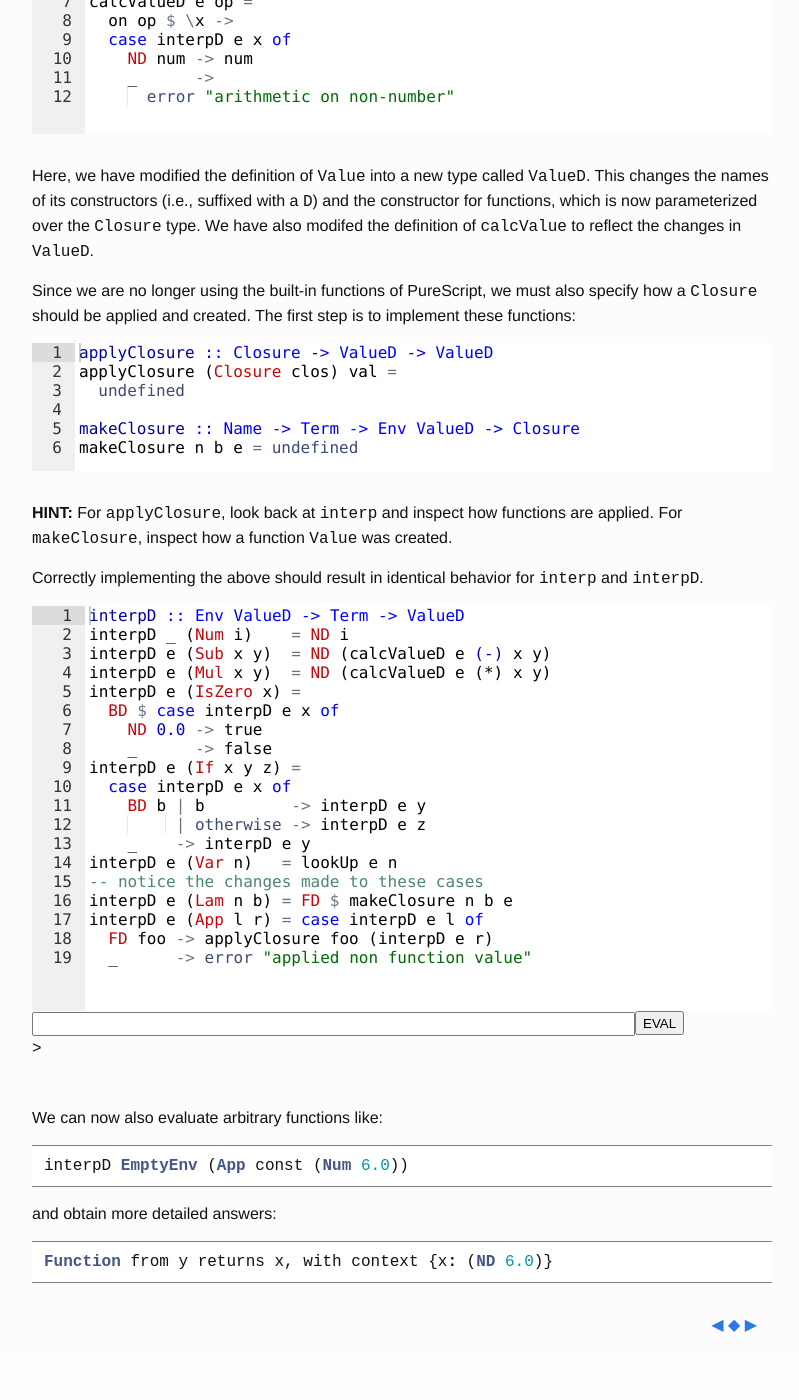
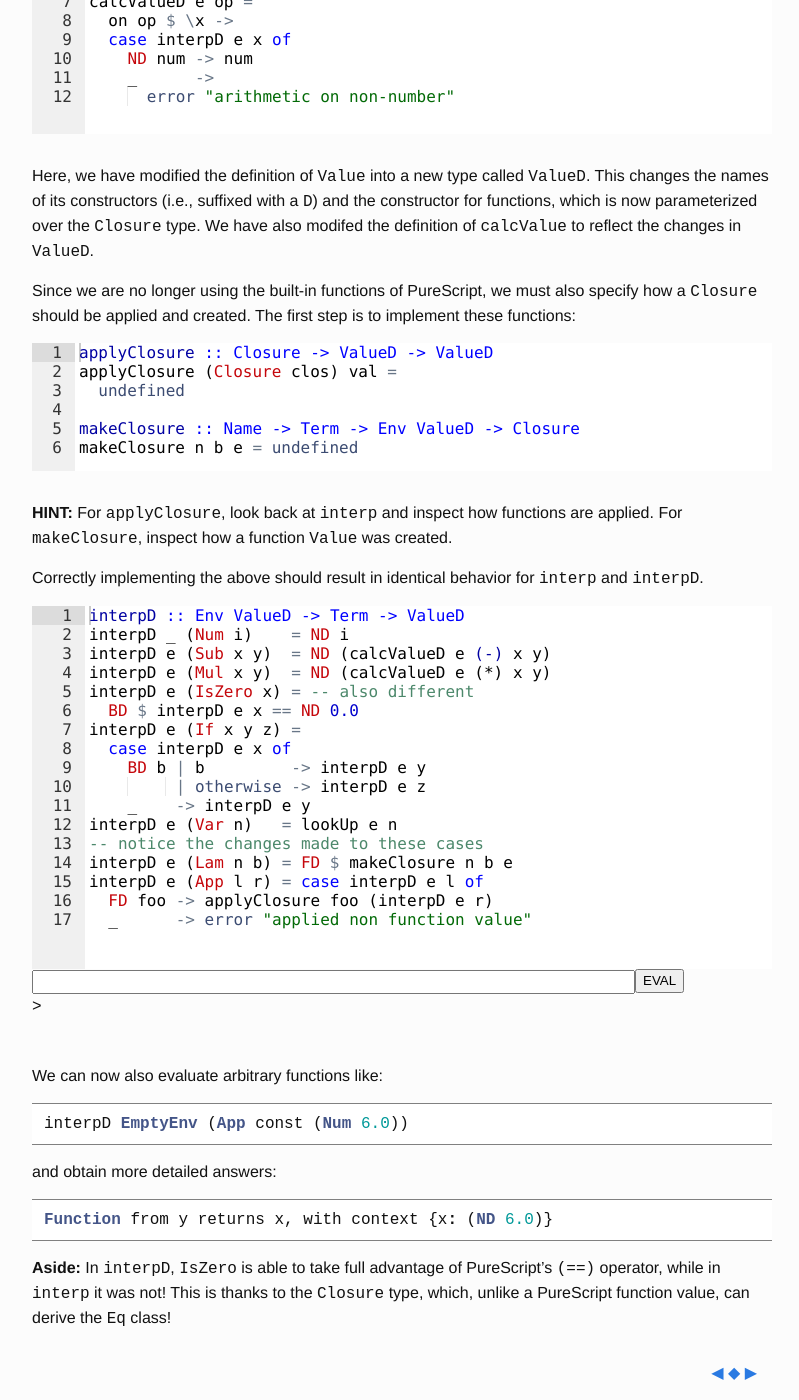
Before and after one commit to lazywithclass/project-lamp, a Jekyll site: the page built from website/book/chapter2.markdown, in a window 1280 px wide and 1400 px high, scrolled down 10682 px. Shown: the whole window, without its empty margins (238-1037 px from the left). Built offline with Jekyll 4.4.1, drawn with Linux system fonts in a browser that asks for light colours; a script that is not in the unit is left out; before the commit the page ends 12034 px from its top, so only the background shows below that.

Commit message:
added a type classes

````diff
--- a/website/book/chapter2.markdown
+++ b/website/book/chapter2.markdown
@@ -384,6 +384,10 @@
     "Function from " <> clos.name <>
     " returns " <> show clos.body <>
     ", with context " <> show clos.env
+derive instance eqValueC :: Eq ValueD
+derive instance eqClosure :: Eq Closure
+derive instance eqTerm :: Eq Term
+derive instance eqEnvC :: Eq (Env ValueD)
 #data ValueD = ND Number
             | BD Boolean
             | FD Closure
@@ -417,10 +421,8 @@
 interpD _ (Num i)    = ND i
 interpD e (Sub x y)  = ND (calcValueD e (-) x y)
 interpD e (Mul x y)  = ND (calcValueD e (*) x y)
-interpD e (IsZero x) =
-  BD $ case interpD e x of
-    ND 0.0 -> true
-    _      -> false
+interpD e (IsZero x) = -- also different
+  BD $ interpD e x == ND 0.0
 interpD e (If x y z) =
   case interpD e x of
     BD b | b         -> interpD e y
@@ -442,4 +444,6 @@
 Function from y returns x, with context {x: (ND 6.0)}
 ```
 
+**Aside:** In `interpD`, `IsZero` is able to take full advantage of PureScript's `(==)` operator, while in `interp` it was not! This is thanks to the `Closure` type, which, unlike a PureScript function value, can derive the `Eq` class!
+
 {%pagination chapter1#chapter3%}
````
